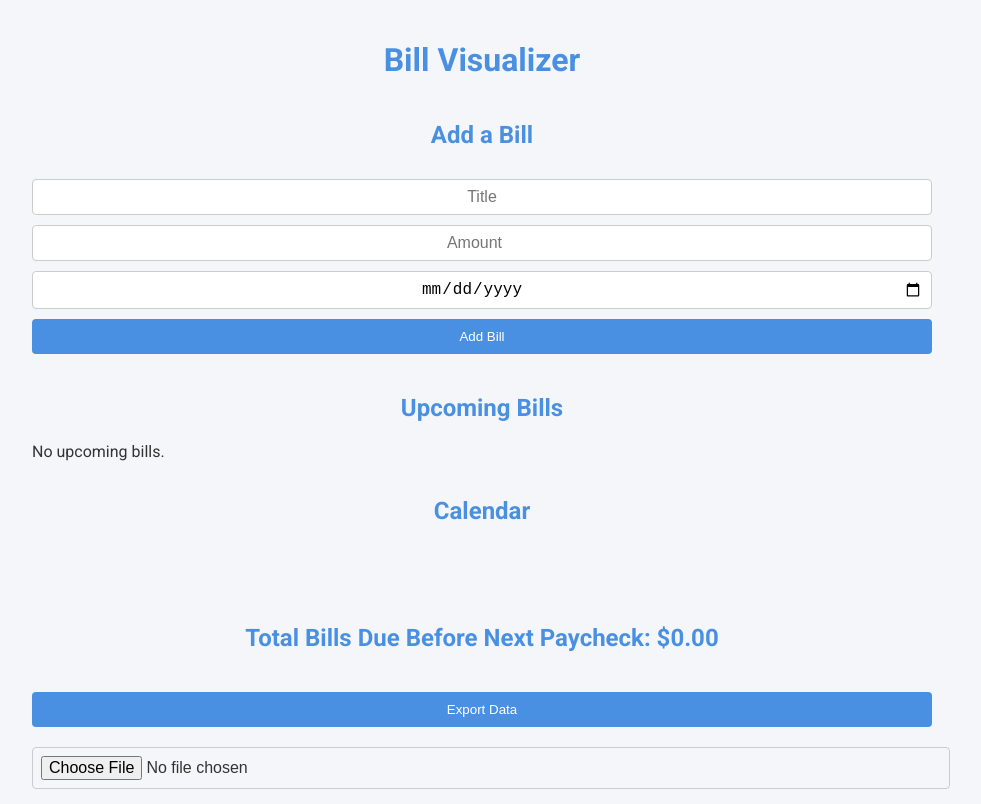
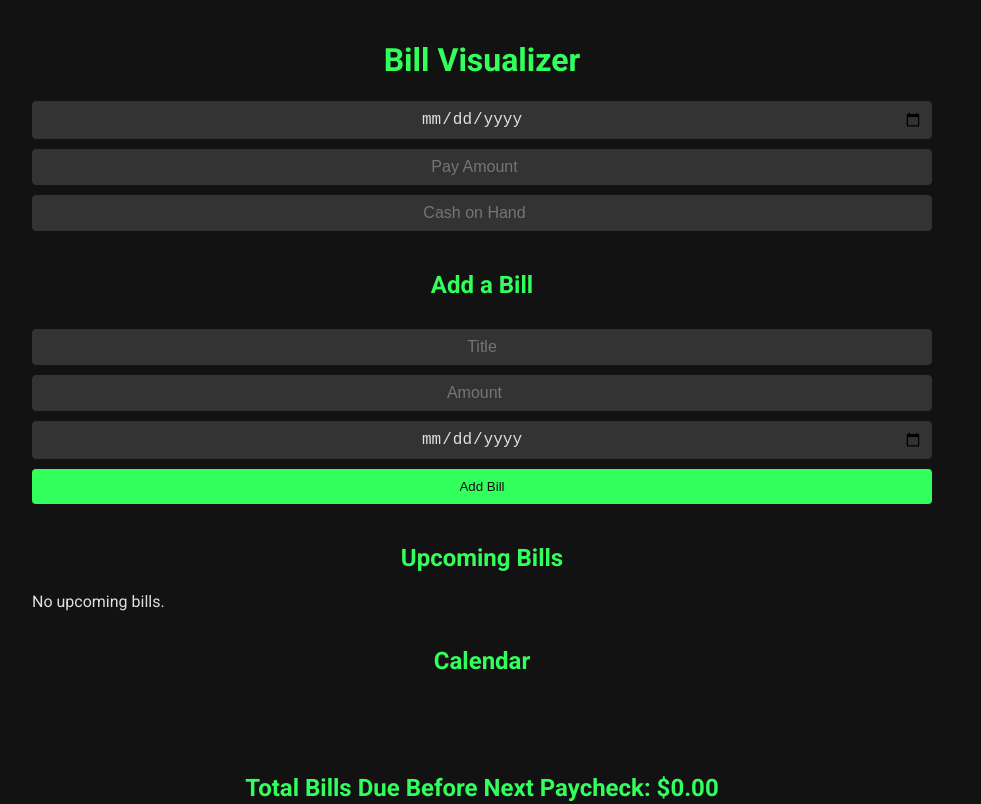
Before and after one commit to FrancescoCommisso/billsvisualizer, a React (Create React App) app: page / in a window 1280 px wide. Shown: the top 804 px of the page, without its empty margins (158-1139 px from the left). Built offline with nearby package versions, Linux system fonts and the light colour scheme.

Commit message:
added dark mode

```diff
--- a/src/App.css
+++ b/src/App.css
@@ -2,8 +2,8 @@
 body {
   margin: 0;
   font-family: "Roboto", sans-serif;
-  background-color: #f4f6f9;
-  color: #333;
+  background-color: #121212;
+  color: #e0e0e0;
 }
 
 .App {
@@ -14,7 +14,7 @@ body {
 
 h1,
 h2 {
-  color: #4a90e2;
+  color: #32ff5b;
   text-align: center;
 }
 
@@ -31,27 +31,22 @@ form {
   gap: 10px;
 }
 
-label {
-  display: flex;
-  justify-content: space-between;
-  align-items: center;
-  font-weight: bold;
-}
-
 input[type="date"],
 input[type="number"],
 input[type="file"],
 input[type="text"] {
   padding: 8px;
   border-radius: 4px;
-  border: 1px solid #ccc;
+  border: 1px solid #333;
+  background-color: #333;
+  color: #e0e0e0;
   font-size: 1rem;
   flex: 1;
 }
 
 button {
-  background-color: #4a90e2;
-  color: #fff;
+  background-color: #32ff5b;
+  color: #121212;
   padding: 10px 15px;
   border: none;
   border-radius: 4px;
@@ -60,7 +55,7 @@ button {
 }
 
 button:hover {
-  background-color: #357ab8;
+  background-color: #32ff5b;
 }
 
 .calendar {
@@ -71,17 +66,20 @@ button:hover {
 }
 
 .day {
-  border: 1px solid #ddd;
+  border: 1px solid #333;
   padding: 10px;
-  background-color: #fff;
+  background-color: #1e1e1e;
   border-radius: 4px;
-  box-shadow: 0 0 5px rgba(0, 0, 0, 0.1);
+  box-shadow: 0 0 5px rgba(0, 0, 0, 0.5);
   text-align: center;
 }
 
-.day strong {
-  display: block;
-  margin-bottom: 10px;
+.date-title {
+  background-color: #32ff5b;
+  color: #121212;
+  padding: 5px 0;
+  border-radius: 4px 4px 0 0;
+  font-weight: bold;
 }
 
 ul {
--- a/src/App.js
+++ b/src/App.js
@@ -112,32 +112,26 @@ const App = () => {
   return (
     <div className="App">
       <h1>Bill Visualizer</h1>
-      {/* <div className="form-container">
-        <label>
-          Next Payday:
+      <div className="form-container">
         <input
           type="date"
           value={nextPayday}
           onChange={(e) => setNextPayday(e.target.value)}
+          placeholder="Next Payday"
         />
-        </label>
-        <label>
-          Pay Amount:
         <input
           type="number"
           value={payAmount}
           onChange={(e) => setPayAmount(e.target.value)}
+          placeholder="Pay Amount"
         />
-        </label>
-        <label>
-          Cash on Hand:
         <input
           type="number"
           value={cashOnHand}
           onChange={(e) => setCashOnHand(e.target.value)}
+          placeholder="Cash on Hand"
         />
-        </label>
-      </div> */}
+      </div>
       <BillForm addBill={addBill} />
       <BillList bills={bills} deleteBill={deleteBill} />
       <Calendar bills={bills} nextPayday={nextPayday} />
--- a/src/BillForm/BillForm.css
+++ b/src/BillForm/BillForm.css
@@ -11,14 +11,16 @@ input[type="number"],
 input[type="text"] {
   padding: 10px;
   border-radius: 4px;
-  border: 1px solid #ccc;
+  border: 1px solid #333;
+  background-color: #333;
+  color: #e0e0e0;
   font-size: 1rem;
   text-align: center;
 }
 
 button {
-  background-color: #4a90e2;
-  color: #fff;
+  background-color: #bb86fc;
+  color: #121212;
   padding: 10px 15px;
   border: none;
   border-radius: 4px;
@@ -27,5 +29,5 @@ button {
 }
 
 button:hover {
-  background-color: #357ab8;
+  background-color: #32ff5b;
 }
--- a/src/BillList/BillList.css
+++ b/src/BillList/BillList.css
@@ -8,20 +8,20 @@ table {
   width: 100%;
   border-collapse: collapse;
   margin: 20px 0;
-  background-color: #fff;
+  background-color: #1e1e1e;
   border-radius: 4px;
-  box-shadow: 0 0 5px rgba(0, 0, 0, 0.1);
+  box-shadow: 0 0 5px rgba(0, 0, 0, 0.5);
 }
 
 thead {
-  background-color: #4a90e2;
-  color: #fff;
+  background-color: #333;
+  color: #e0e0e0;
 }
 
 th,
 td {
   padding: 10px;
-  border: 1px solid #ddd;
+  border: 1px solid #333;
   text-align: left;
 }
 
@@ -30,11 +30,11 @@ th {
 }
 
 tbody tr:nth-child(odd) {
-  background-color: #f9f9f9;
+  background-color: #2c2c2c;
 }
 
 tbody tr:hover {
-  background-color: #f1f1f1;
+  background-color: #333;
 }
 
 td.actions {
@@ -43,7 +43,7 @@ td.actions {
 
 button {
   background-color: #e74c3c;
-  color: #fff;
+  color: #e0e0e0;
   padding: 5px 10px;
   border: none;
   border-radius: 4px;
--- a/src/Calendar/Calendar.css
+++ b/src/Calendar/Calendar.css
@@ -7,17 +7,17 @@
 }
 
 .day {
-  border: 1px solid #ddd;
+  border: 1px solid #333;
   padding: 10px;
-  background-color: #fff;
+  background-color: #1e1e1e;
   border-radius: 4px;
-  box-shadow: 0 0 5px rgba(0, 0, 0, 0.1);
+  box-shadow: 0 0 5px rgba(0, 0, 0, 0.5);
   text-align: center;
 }
 
 .date-title {
-  background-color: #4a90e2;
-  color: #fff;
+  background-color: #32ff5b;
+  color: #121212;
   padding: 5px 0;
   border-radius: 4px 4px 0 0;
   font-weight: bold;
@@ -30,21 +30,21 @@ ul {
 }
 
 .bill-card {
-  background-color: #f4f6f9;
-  border: 1px solid #ddd;
+  background-color: #333;
+  border: 1px solid #555;
   border-radius: 4px;
   padding: 10px;
   margin: 5px 0;
-  box-shadow: 0 0 5px rgba(0, 0, 0, 0.1);
+  box-shadow: 0 0 5px rgba(0, 0, 0, 0.5);
 }
 
 .bill-title {
   font-weight: bold;
-  color: #4a90e2;
+  color: #32ff5b;
 }
 
 .bill-amount {
-  color: #e74c3c;
+  color: #ff5543;
 }
 
 @media (max-width: 768px) {
--- a/src/Calendar/index.js
+++ b/src/Calendar/index.js
@@ -27,7 +27,7 @@ const Calendar = ({ bills, nextPayday }) => {
     const options = { weekday: "short", day: "2-digit" };
     return date
       .toLocaleDateString("en-US", options)
-      .toLowerCase()
+      .toUpperCase()
       .replace(",", "");
   };
 
--- a/src/index.css
+++ b/src/index.css
@@ -4,11 +4,13 @@
 body {
   margin: 0;
   font-family: "Roboto", sans-serif;
-  background-color: #f4f6f9;
-  color: #333;
+  background-color: #121212;
+  color: #e0e0e0;
 }
 
 code {
   font-family: source-code-pro, Menlo, Monaco, Consolas, "Courier New",
     monospace;
+  background-color: #333;
+  color: #e0e0e0;
 }
```
Also changed, not shown: project_contents.txt. Lines whose indentation alone changed are shown as unchanged.
